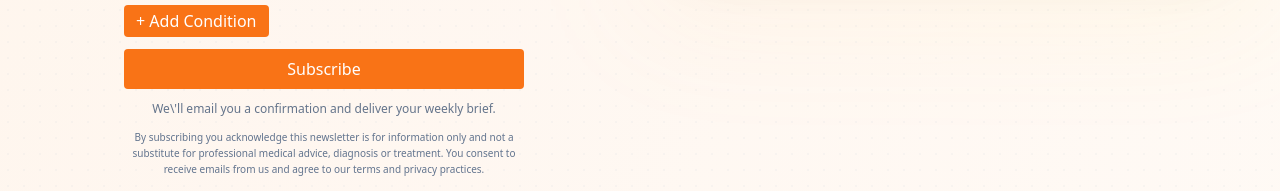
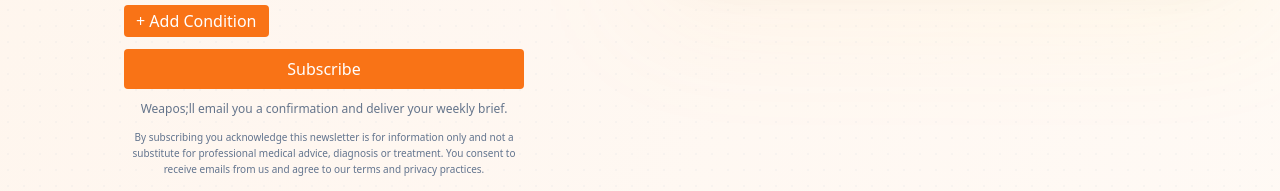
Before and after one commit to ww-jx/patient-filtering-agent, a Next.js app: page / in a window 1280 px wide. Shown: the part 814-1005 px from the top of the page. Built offline with nearby package versions, Linux system fonts and the light colour scheme; no server answers.

Commit message:
Update AuthForm.tsx

```diff
--- a/src/components/AuthForm.tsx
+++ b/src/components/AuthForm.tsx
@@ -199,7 +199,7 @@ export default function EmailAuthForm({ onSubscribed }: Props) {
         {loading ? 'Subscribing...' : 'Subscribe'}
       </button>
       <p className="text-xs text-center text-[var(--color-muted)]">
-        We\'ll email you a confirmation and deliver your weekly brief.
+        Weapos;ll email you a confirmation and deliver your weekly brief.
       </p>
       <p className="text-[10px] text-center text-slate-500 leading-relaxed">
         By subscribing you acknowledge this newsletter is for information only and not a
```
